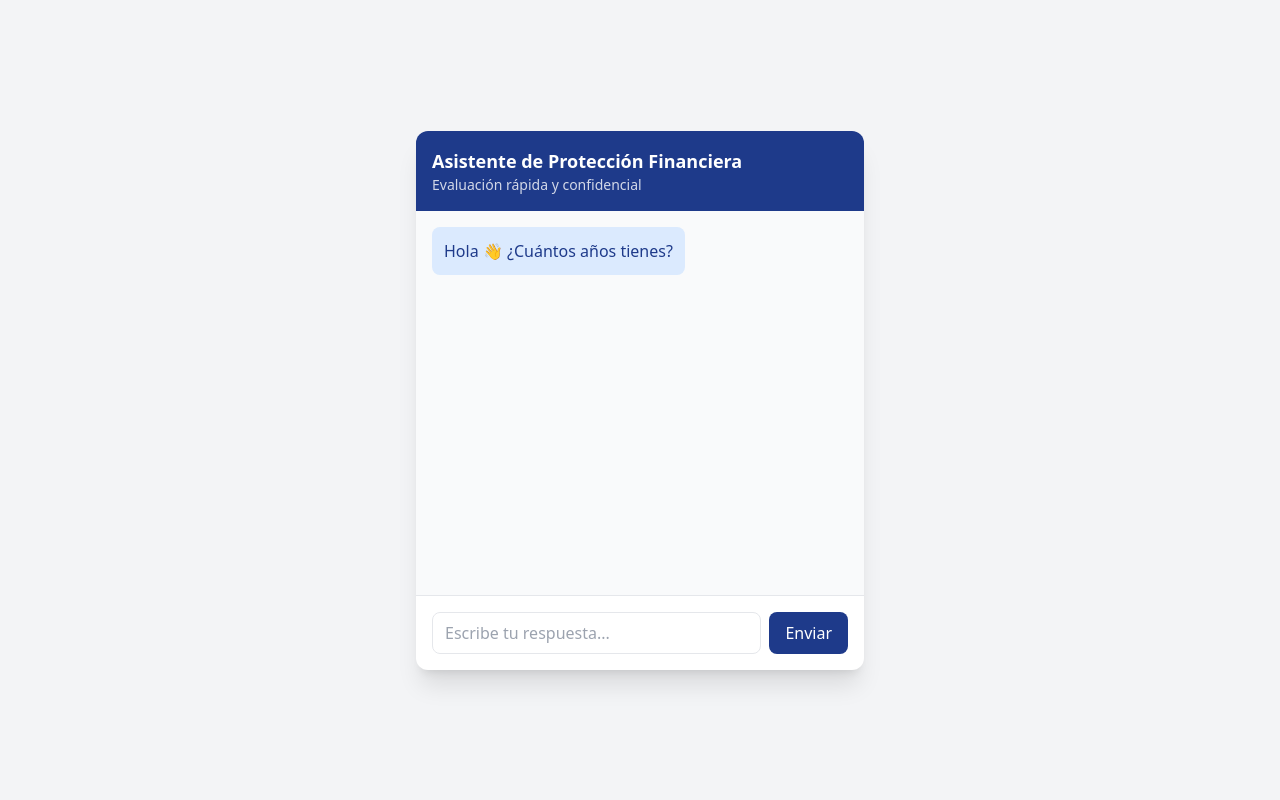
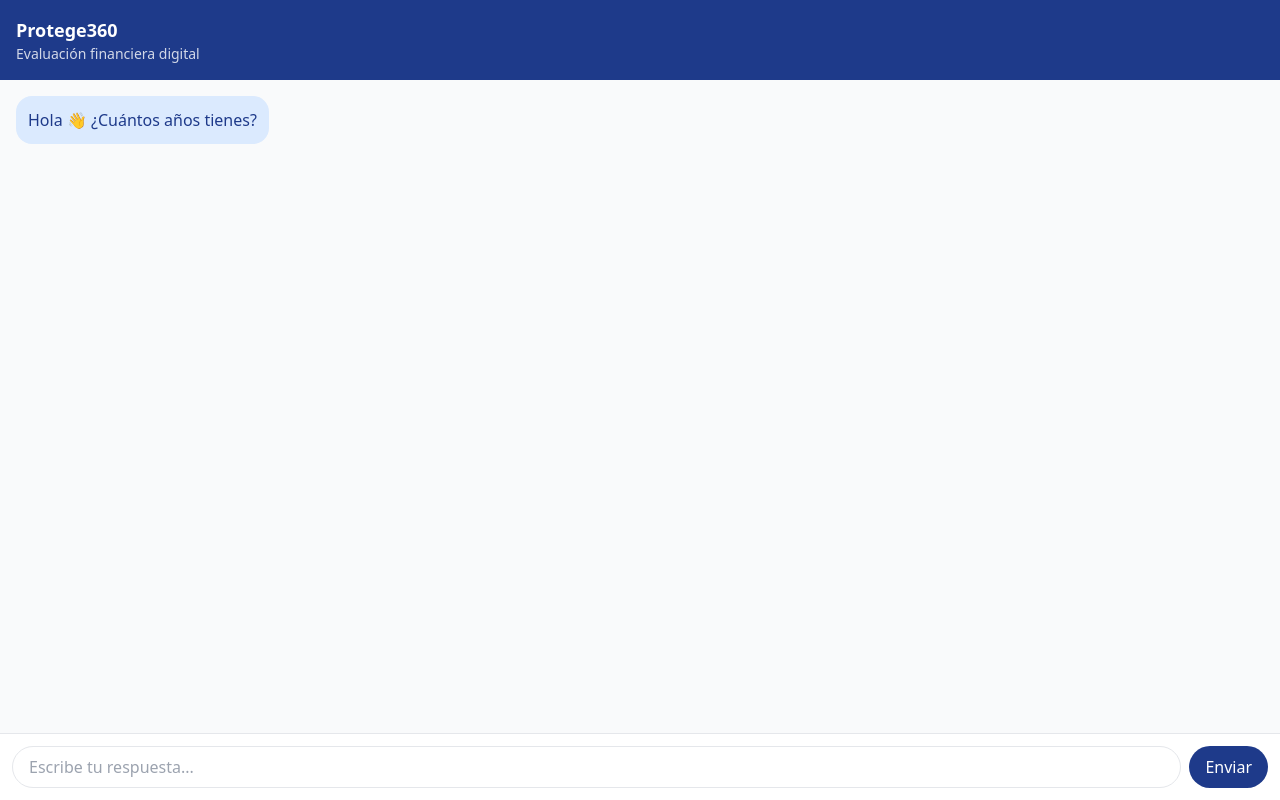
Before and after one commit to ulisescazares-dot/protege360, a Flask app: page / in a window 1280 px wide. Run offline with Flask 3, Linux system fonts and the light colour scheme; data that the repository does not hold is empty; some libraries are stand-ins or nearby versions.

Commit message:
Version pruebas beta

```diff
--- a/templates/chat.html
+++ b/templates/chat.html
@@ -1,28 +1,39 @@
 <!DOCTYPE html>
-<html>
+<html lang="es">
 <head>
-<meta charset="UTF-8">
-<script src="https://cdn.tailwindcss.com"></script>
-<title>Protege360</title>
+    <meta charset="UTF-8">
+    <meta name="viewport" content="width=device-width, initial-scale=1.0">
+    <title>Protege360</title>
+    <script src="https://cdn.tailwindcss.com"></script>
 </head>
 
-<body class="bg-gray-100 flex items-center justify-center min-h-screen">
+<body class="bg-gray-100">
 
-<div class="w-full max-w-md bg-white shadow-xl rounded-xl overflow-hidden">
+<div class="flex flex-col h-screen">
 
-    <div class="bg-blue-900 text-white p-4">
-        <h2 class="text-lg font-semibold">Asistente de Protección Financiera</h2>
-        <p class="text-sm opacity-80">Evaluación rápida y confidencial</p>
+    <!-- Header -->
+    <div class="bg-blue-900 text-white p-4 shadow-md">
+        <h2 class="text-lg font-semibold">
+            Protege360
+        </h2>
+        <p class="text-sm opacity-80">
+            Evaluación financiera digital
+        </p>
     </div>
 
-    <div id="messages" class="p-4 h-96 overflow-y-auto space-y-3 bg-gray-50"></div>
+    <!-- Chat -->
+    <div id="messages"
+         class="flex-1 p-4 overflow-y-auto space-y-3 bg-gray-50">
+    </div>
 
-    <div class="p-4 border-t flex space-x-2">
-        <input id="input" type="text"
-               class="flex-1 border rounded-lg px-3 py-2"
-               placeholder="Escribe tu respuesta...">
+    <!-- Input fijo abajo -->
+    <div class="p-3 border-t bg-white flex space-x-2">
+        <input id="input"
+               type="text"
+               placeholder="Escribe tu respuesta..."
+               class="flex-1 border rounded-full px-4 py-2 focus:outline-none focus:ring-2 focus:ring-blue-900">
         <button onclick="sendMessage()"
-                class="bg-blue-900 text-white px-4 py-2 rounded-lg">
+                class="bg-blue-900 text-white px-4 py-2 rounded-full">
             Enviar
         </button>
     </div>
@@ -31,43 +42,50 @@
 
 <script>
 
-let state = {"level":"start","data":{}};
+let state = {"level": "start", "data": {}};
 
-function addMessage(text, sender){
-    const div=document.createElement("div");
-    div.className=sender==="bot"
-        ?"bg-blue-100 text-blue-900 p-3 rounded-lg w-fit max-w-xs"
-        :"bg-blue-900 text-white p-3 rounded-lg w-fit max-w-xs ml-auto";
-    div.innerText=text;
+function addMessage(text, sender) {
+    const div = document.createElement("div");
+
+    div.className = sender === "bot"
+        ? "bg-blue-100 text-blue-900 p-3 rounded-2xl w-fit max-w-xs"
+        : "bg-blue-900 text-white p-3 rounded-2xl w-fit max-w-xs ml-auto";
+
+    div.innerText = text;
     document.getElementById("messages").appendChild(div);
-    div.scrollIntoView();
+    div.scrollIntoView({ behavior: "smooth" });
 }
 
-function sendMessage(textOverride=null){
-    const input=document.getElementById("input");
-    const message=textOverride||input.value;
-    if(!message) return;
+function sendMessage(textOverride = null) {
+    const input = document.getElementById("input");
+    const message = textOverride || input.value;
 
-    addMessage(message,"user");
-    input.value="";
+    if (!message) return;
 
-    fetch("/chat",{
-        method:"POST",
-        headers:{"Content-Type":"application/json"},
-        body:JSON.stringify({message:message,state:state})
+    addMessage(message, "user");
+    input.value = "";
+
+    fetch("/chat", {
+        method: "POST",
+        headers: {"Content-Type": "application/json"},
+        body: JSON.stringify({
+            message: message,
+            state: state
+        })
     })
-    .then(res=>res.json())
-    .then(data=>{
-        state=data.state;
-        addMessage(data.reply,"bot");
+    .then(res => res.json())
+    .then(data => {
+        state = data.state;
+        addMessage(data.reply, "bot");
 
-        if(data.options){
-            data.options.forEach(opt=>{
-                const btn=document.createElement("button");
-                btn.className="block w-full mt-2 bg-blue-900 text-white px-4 py-2 rounded-lg";
+        if (data.options && data.options.length > 0) {
+            data.options.forEach(opt => {
 
-                btn.innerText=opt;
-                btn.onclick=()=>sendMessage(opt);
+                const btn = document.createElement("button");
+                btn.className = "block w-full mt-2 bg-blue-900 text-white px-4 py-2 rounded-full";
+
+                btn.innerText = opt;
+                btn.onclick = () => sendMessage(opt);
 
                 document.getElementById("messages").appendChild(btn);
             });
@@ -75,15 +93,19 @@ function sendMessage(textOverride=null){
     });
 }
 
-fetch("/chat",{
-    method:"POST",
-    headers:{"Content-Type":"application/json"},
-    body:JSON.stringify({message:"",state:state})
+// Auto start
+fetch("/chat", {
+    method: "POST",
+    headers: {"Content-Type": "application/json"},
+    body: JSON.stringify({
+        message: "",
+        state: state
+    })
 })
-.then(res=>res.json())
-.then(data=>{
-    state=data.state;
-    addMessage(data.reply,"bot");
+.then(res => res.json())
+.then(data => {
+    state = data.state;
+    addMessage(data.reply, "bot");
 });
 
 </script>
```
